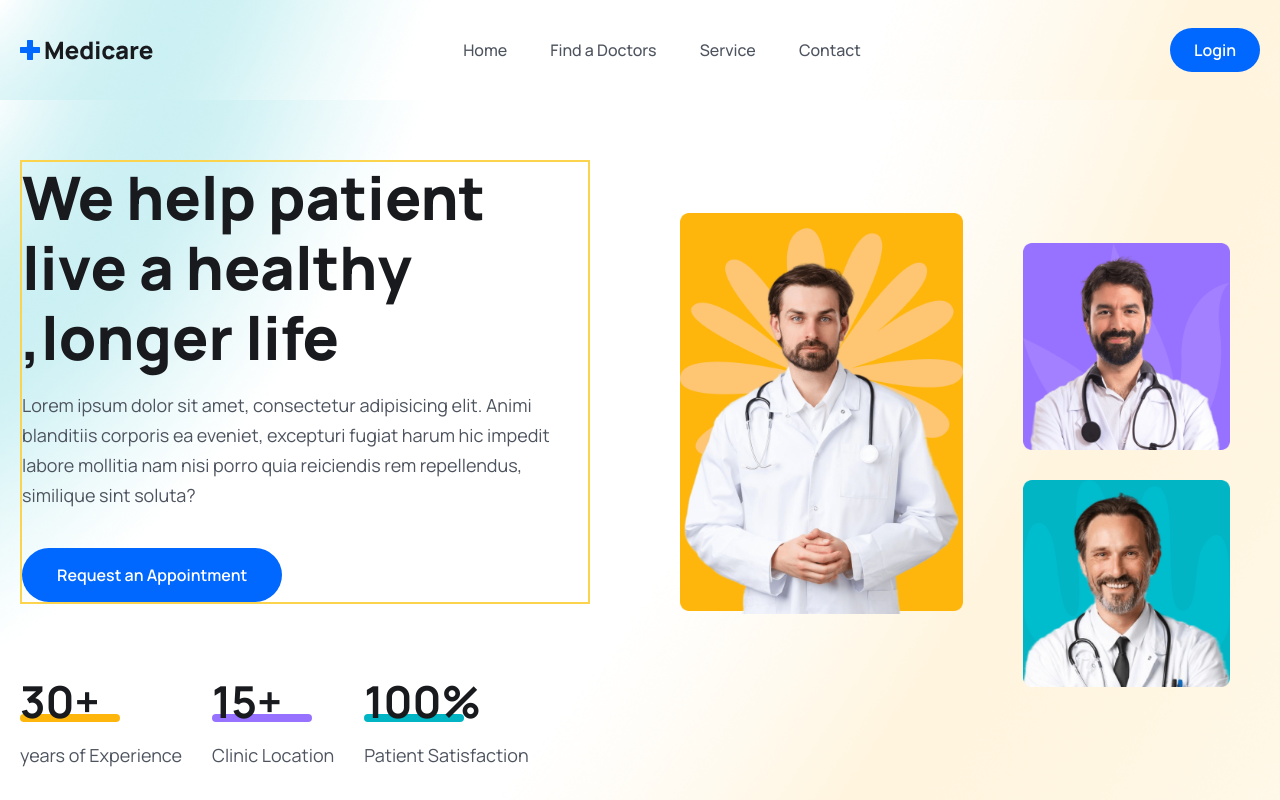
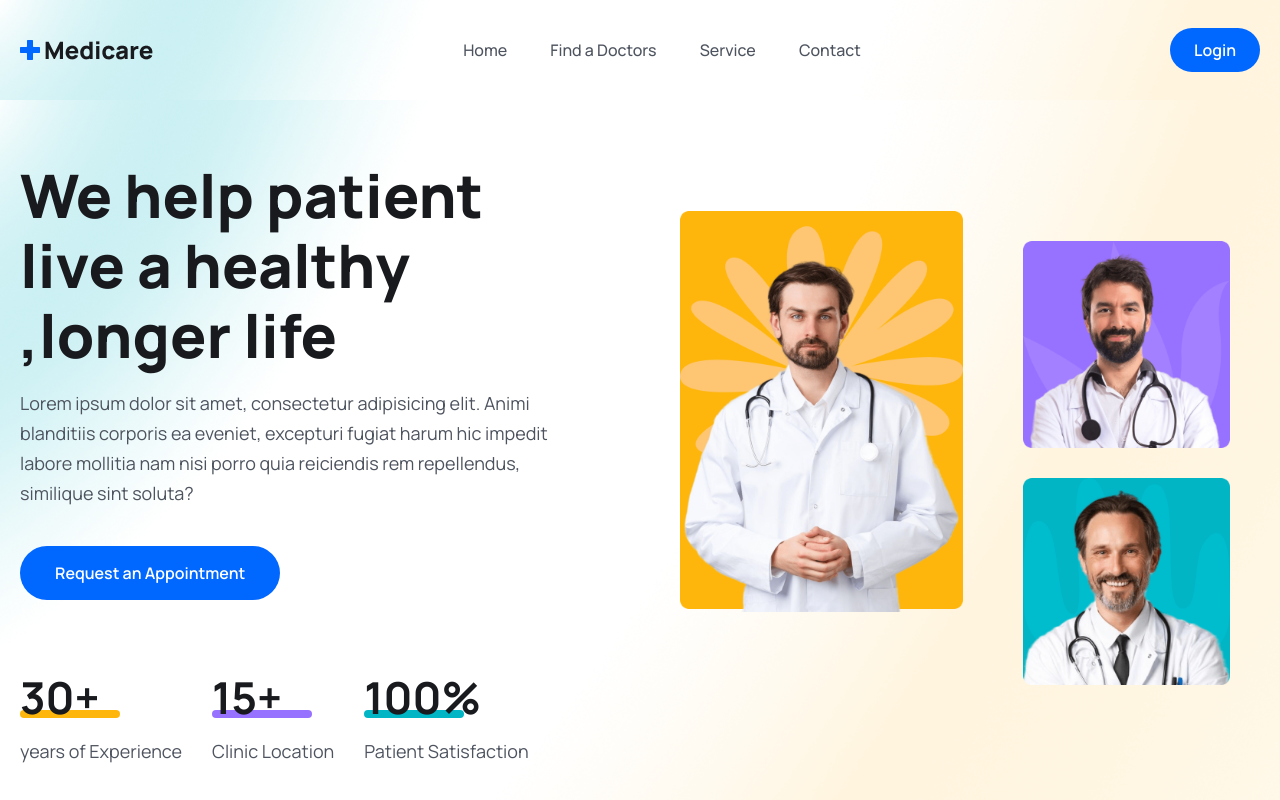
Before and after one commit to SalmanMohammed2001/Doctor_Appointement, a React (Vite) app: page / in a window 1280 px wide. Shown: the top 800 px of the page. Built offline with nearby package versions, Linux system fonts and the light colour scheme.

Commit message:
feture content heading finalize

```diff
--- a/src/pages/Home.tsx
+++ b/src/pages/Home.tsx
@@ -20,7 +20,7 @@
                         className="flex flex-col  lg:flex-row gap-[90px] items-center justify-between  ">
                         {/*=============hero content============*/}
                         <div>
-                            <div className="lg:w-[570px] border-2 border-solid border-amber-300 ">
+                            <div className="lg:w-[570px]  ">
                                 <h1 className="text-[36px] leading-[46px] text-headingColor font-[800] md:text-[60px] md:leading-[70px]">We
                                     help patient live a healthy ,longer life</h1>
 
@@ -155,7 +155,7 @@
                 <About/>
             {/*=========================about  section end ==========================*/}
 
-            {/*=========================service  section end ==========================*/}
+            {/*=========================service  section start ==========================*/}
             <section>
                 <div className="container">
                     <div className={"xl:w-[470px] mx-auto"}>
@@ -168,6 +168,21 @@
                 </div>
             </section>
             {/*=========================service  section end ==========================*/}
+
+            {/*========================= feature section start ==========================*/}
+            <section>
+                <div className="container">
+                    <div className="flex items-center justify-between flex-col lg:flex-row">
+                        {/*==================feature content===================*/}
+                        <div className="xl:w-[670px]">
+                            <h2 className="heading">Get virtual treatment <br/>anytime</h2>
+                        </div>
+                    </div>
+                </div>
+            </section>
+
+
+            {/*========================= feature section end ==========================*/}
         </div>
     );
 };
```
